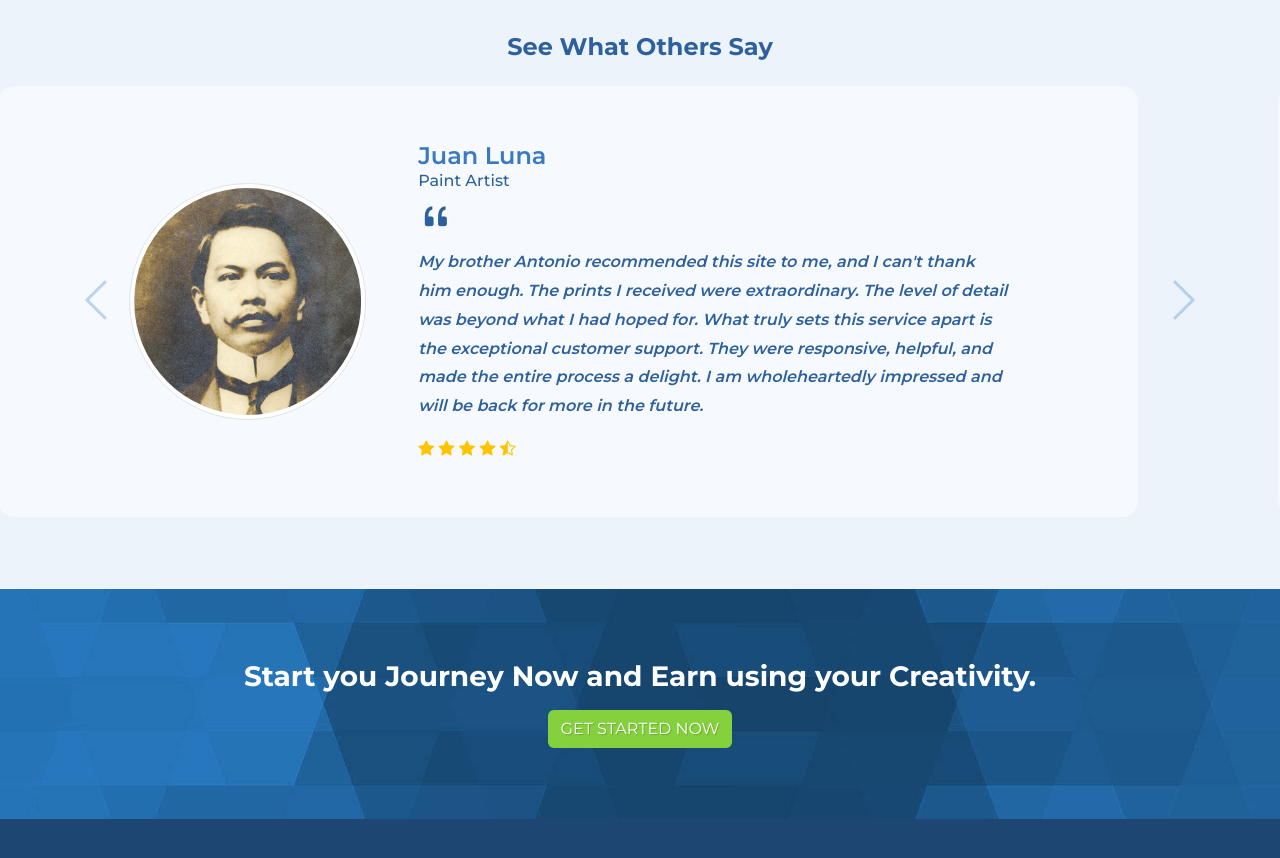
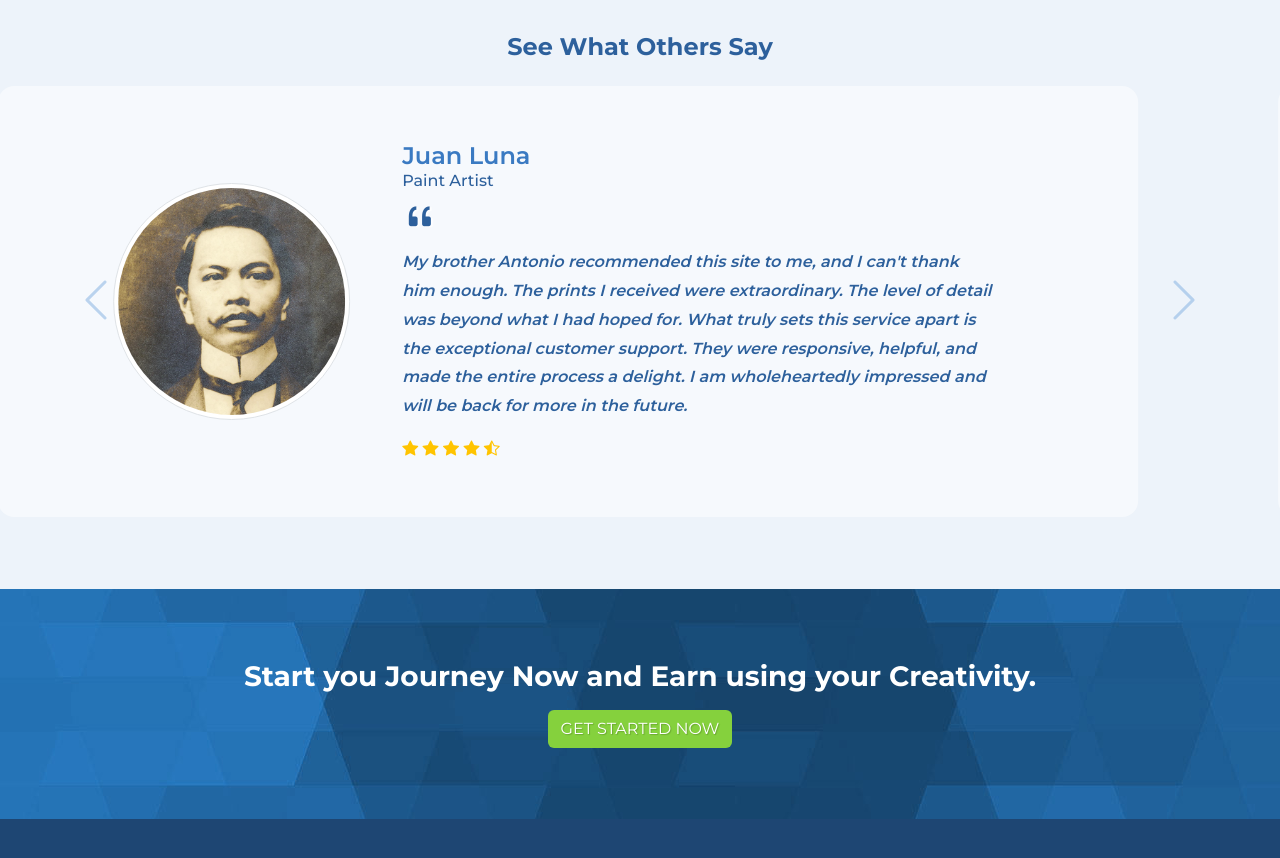
Before and after one commit to jaybe-bustamante/Printwist, a plain HTML site: page index.html in a window 1280 px wide. Shown: the part 3060-3918 px from the top of the page. Drawn offline with nearby package versions, Linux system fonts and the light colour scheme.

Commit message:
testimonial margin update

```diff
--- a/style.css
+++ b/style.css
@@ -560,7 +560,7 @@ body {
     }
 
     .bio {
-        margin-left: 2rem;
+        margin: 0 2rem;
     }
 
 
```
